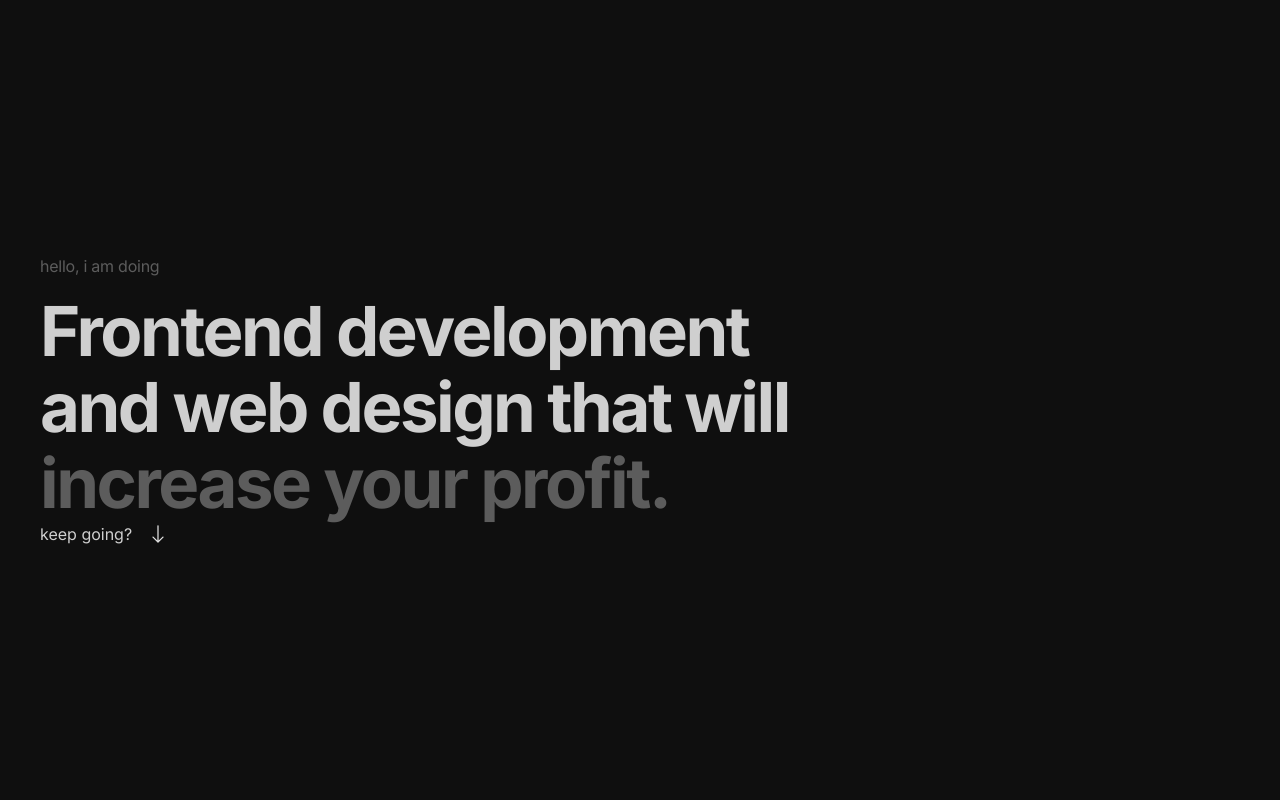
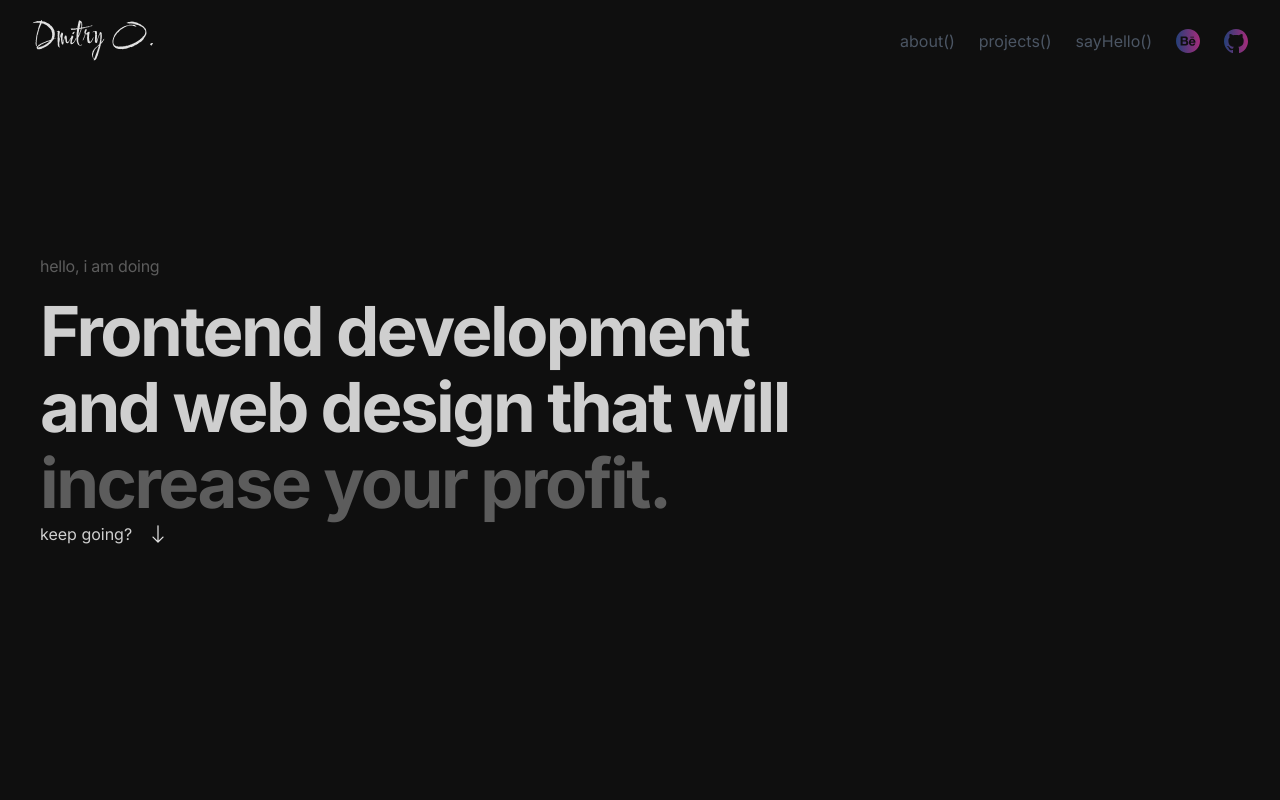
Before and after one commit to qqghst/my-website, a React (Create React App) app: page / in a window 1280 px wide. Shown: the top 800 px of the page. Built offline with nearby package versions, Linux system fonts and the light colour scheme.

Commit message:
add navbar

```diff
--- a/src/App.tsx
+++ b/src/App.tsx
@@ -1,5 +1,6 @@
 import React from 'react';
 import NavBar from "./components/pages/NavBar";
+import Navigation from './components/pages/Navigation'
 import Hero from "./components/pages/Hero";
 import About from "./components/pages/About";
 import KeepInTouch from './components/pages/KeepInTouch';
@@ -20,6 +21,8 @@
                     <Hero/>
                 </div>
             </div> */}
+            {/* <NavBar /> */}
+            <Navigation />
             <Hero />
             <About />
             <KeepInTouch />
--- a/src/assets/imports.ts
+++ b/src/assets/imports.ts
@@ -2,6 +2,8 @@
 import logo from './navigation/logo.svg';
 import close from './navigation/close.svg';
 import menu from './navigation/menu.svg'
+import behance from './navigation/behance.svg'
+import github from './navigation/github.svg'
 
 //hero
 import arrow from './hero/arrowDown.svg'
@@ -11,4 +13,4 @@
 import leftImg from './about/circle.svg'
 import readMoreBtn from './about/readMoreBtn.svg'
 
-export { logo, close, menu, arrow, leftImg, readMoreBtn, line };
+export { logo, close, menu, arrow, leftImg, readMoreBtn, line, behance, github };
--- a/src/components/pages/NavBar.tsx
+++ b/src/components/pages/NavBar.tsx
@@ -1,4 +1,4 @@
-import React, {useState} from 'react';
+ import React, {useState} from 'react';
 import {navLinks} from "../../constans";
 import {logo, menu, close} from '../../assets/imports';
 import styles from '../../styles';
@@ -9,11 +9,11 @@
 
     return (
         //items-center navbar
-        <nav className='w-full flex justify-between py-[70px]'>
+        <nav className='flex justify-between'>
             <img src={logo} alt="logo" className='w-[123px] h-[38px]'/>
 
             {/* list-none items-center flex-1*/}
-            <ul className='sm:flex hidden justify-end'>
+            <ul className='sm:flex hidden black'>
                 {navLinks.map((nav, index) => (
                     <li key={nav.id}
                         className={`${styles.navlinks} ${index === navLinks.length - 1 ? 'mr-0' : 'mr-[32px]'}`}
@@ -32,10 +32,10 @@
                     onClick={() => setShowMenu(prevState => !prevState)}
                 />
                 <div
-                    // className={`${showMenu ? 'flex' : 'hidden'} p-6 bg-black-gradient absolute top-20 right-0 mx-4 my-2 min-w-[140px] rounded-xl sidebar`}
-                    className={`${showMenu ? 'flex' : 'hidden'} z-[9] w-full h-full bg-white absolute top-0 right-0 mx-0 my-0 overflow-hidden sidebar`}
+                    className={`${showMenu ? 'flex' : 'hidden'} p-6 bg-black-gradient absolute top-20 right-0 mx-4 my-2 min-w-[140px] rounded-xl sidebar`}
+                    // className={`${showMenu ? 'flex' : 'hidden'} z-[9] w-full h-full bg-white absolute top-0 right-0 mx-0 my-0 overflow-hidden sidebar`}
                 >
-                    {/* list-none */}
+                    line-none
                     <ul className='flex flex-col justify-end items-center flex-1'>
                         {navLinks.map((nav, index) => (
                             <li key={nav.id}
--- /dev/null
+++ b/src/components/pages/Navigation.tsx
@@ -0,0 +1,81 @@
+import { useState } from "react";
+import {logo, behance, github} from '../../assets/imports';
+
+export default function NavBar() {
+    const [navbar, setNavbar] = useState(false);
+
+    return (
+        <nav className="fixed w-full ">
+            <div className="justify-between px-4 mx-auto lg:max-w-7xl md:items-center md:flex md:px-8">
+                <div>
+                    <div className="flex items-center justify-between py-3 md:py-5 md:block">
+                        <a href="#hero">
+                            <img src={logo} alt="" />
+                        </a>
+                        <div className="md:hidden">
+                            <button
+                                className="p-2 text-gray-700 rounded-md outline-none focus:border-gray-400 focus:border"
+                                onClick={() => setNavbar(!navbar)}
+                            >
+                                {navbar ? (
+                                    <svg
+                                        xmlns="http://www.w3.org/2000/svg"
+                                        className="w-6 h-6"
+                                        viewBox="0 0 20 20"
+                                        fill="currentColor"
+                                    >
+                                        <path
+                                            fillRule="evenodd"
+                                            d="M4.293 4.293a1 1 0 011.414 0L10 8.586l4.293-4.293a1 1 0 111.414 1.414L11.414 10l4.293 4.293a1 1 0 01-1.414 1.414L10 11.414l-4.293 4.293a1 1 0 01-1.414-1.414L8.586 10 4.293 5.707a1 1 0 010-1.414z"
+                                            clipRule="evenodd"
+                                        />
+                                    </svg>
+                                ) : (
+                                    <svg
+                                        xmlns="http://www.w3.org/2000/svg"
+                                        className="w-6 h-6"
+                                        fill="none"
+                                        viewBox="0 0 24 24"
+                                        stroke="currentColor"
+                                        strokeWidth={2}
+                                    >
+                                        <path
+                                            strokeLinecap="round"
+                                            strokeLinejoin="round"
+                                            d="M4 6h16M4 12h16M4 18h16"
+                                        />
+                                    </svg>
+                                )}
+                            </button>
+                        </div>
+                    </div>
+                </div>
+                <div>
+                    <div
+                        className={`flex-1 justify-self-center pb-3 mt-8 md:block md:pb-0 md:mt-0 ${
+                            navbar ? "block" : "hidden"
+                        }`}
+                    >
+                        <ul className="items-center justify-center space-y-8 md:flex md:space-x-6 md:space-y-0">
+                            <li className="text-gray-600 hover:text-blue-600">
+                                <a href="javascript:void(0)">about()</a>
+                            </li>
+                            <li className="text-gray-600 hover:text-blue-600">
+                                <a href="javascript:void(0)">projects()</a>
+                            </li>
+                            <li className="text-gray-600 hover:text-red-600">
+                                <a href="javascript:void(0)">sayHello()</a>
+                            </li>
+                            <li className="text-gray-600 hover:text-red-600">
+                                <a href="javascript:void(0)"><img src={behance} alt="" /></a>
+                            </li>
+                            <li className="">
+                                <a href="javascript:void(0)"><img src={github} alt="" /></a>
+                            </li>
+                        </ul>
+                    </div>
+                </div>
+            </div>
+        </nav>
+    );
+}
--- a/src/index.css
+++ b/src/index.css
@@ -18,6 +18,7 @@
 
 * {
     box-sizing: border-box;
+    scroll-behavior: smooth;
 }
 
 /* * {
```
Also changed, not shown: src/assets/navigation/behance.svg (added), src/assets/navigation/github.svg (added).
